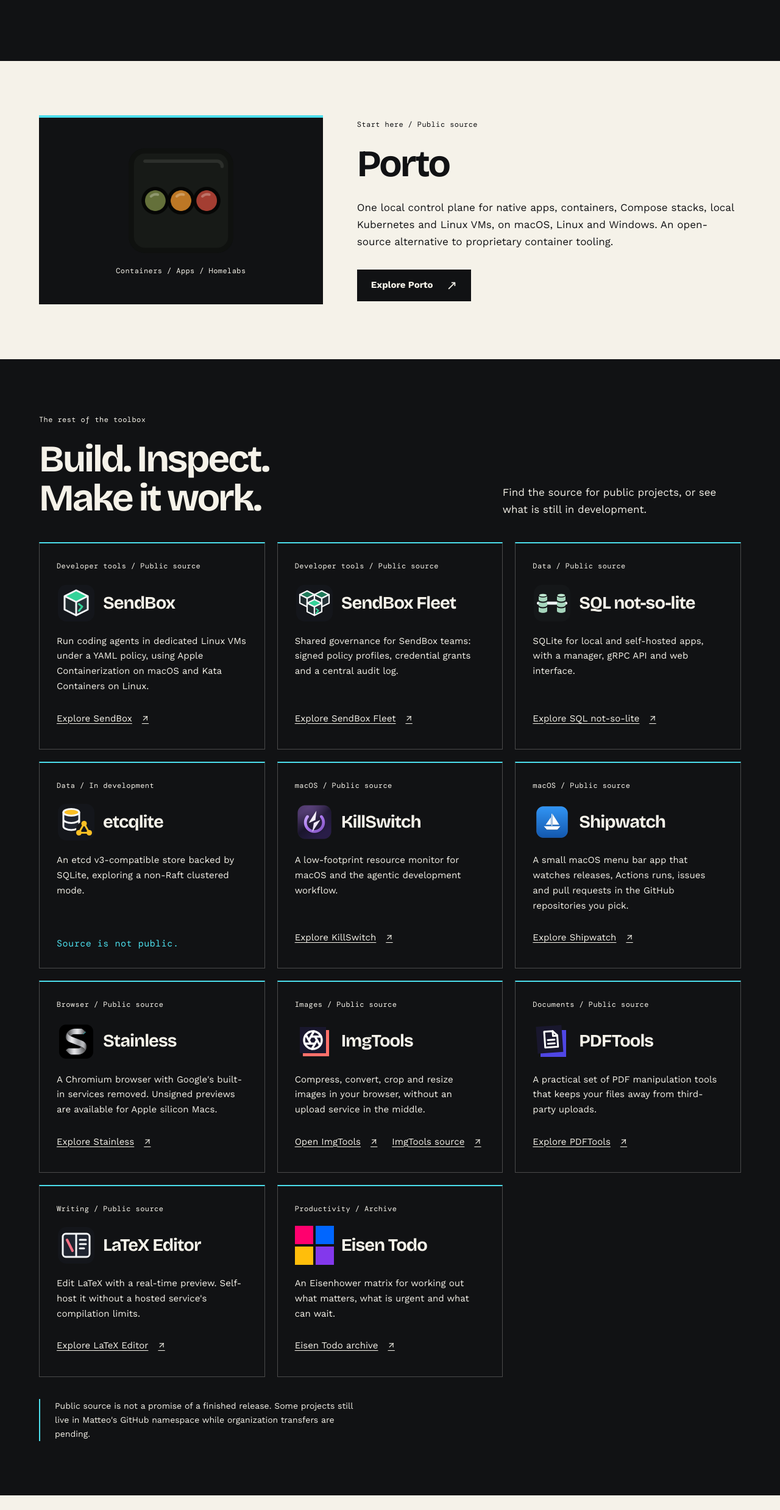
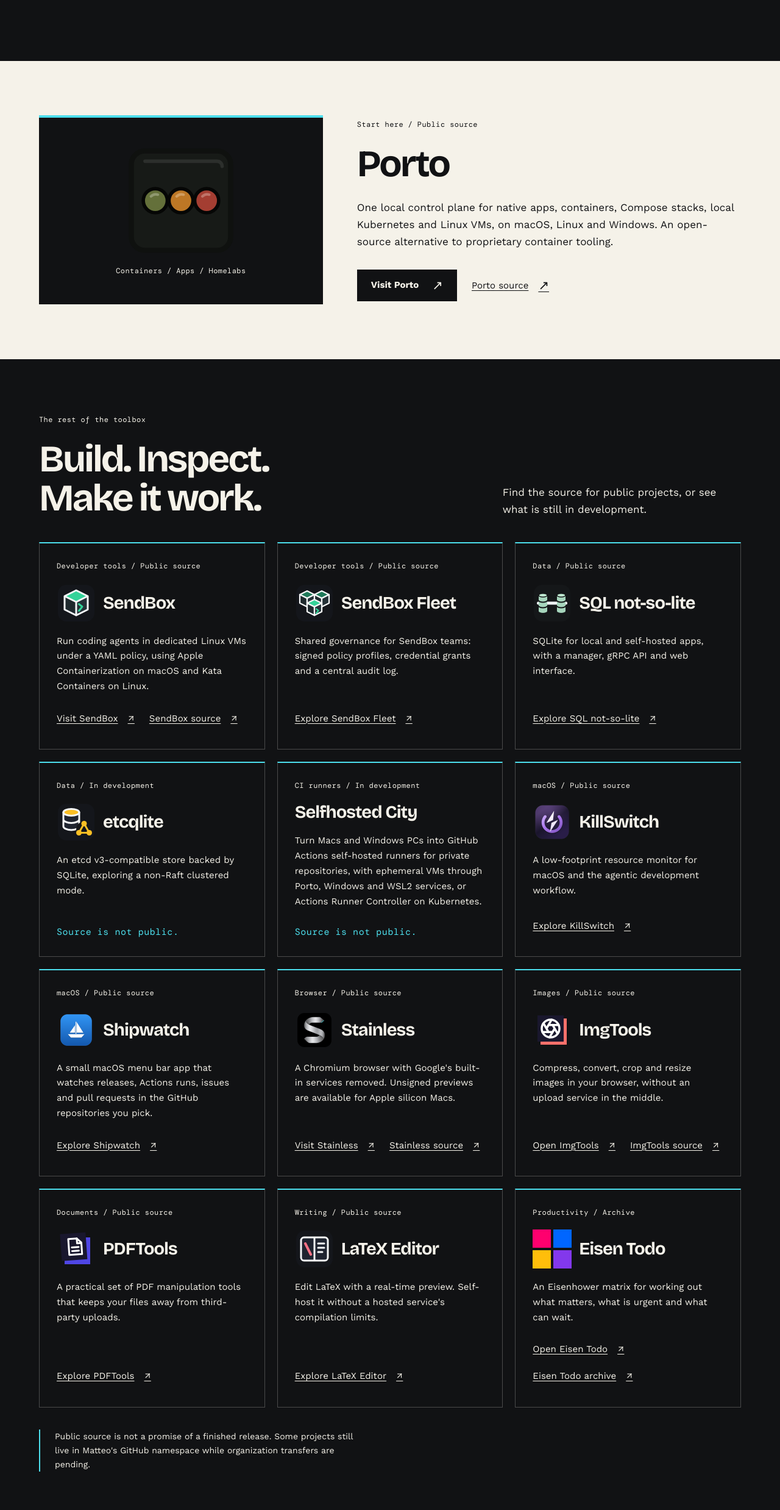
Before and after one commit to synctune-open/open.synctune.it, a plain HTML site: page index.html in a window 1280 px wide. Shown: the part 668-3144 px from the top of the page at 61% size. Drawn offline with Linux system fonts and the light colour scheme.

Commit message:
Link Porto, SendBox and Stainless at their new homes
Use the porto-containers, sendbox-dev and stainless-browser repositories,
link the new project websites first, and add Selfhosted City and the live
Eisen Todo app. Switch Porto to the vector mark from its default branch and
update provenance.

```diff
--- a/index.html
+++ b/index.html
@@ -40,24 +40,25 @@
     </section>
     <section id="projects" class="section light" aria-labelledby="porto-title">
       <div class="feature wrap">
-        <div class="feature-art" aria-hidden="true"><img src="assets/projects/porto.png" alt="" width="1024" height="1024"><p class="meta">Containers / Apps / Homelabs</p></div>
-        <div class="feature-copy"><p class="eyebrow">Start here / Public source</p><h2 id="porto-title">Porto</h2><p>One local control plane for native apps, containers, Compose stacks, local Kubernetes and Linux VMs, on macOS, Linux and Windows. An open-source alternative to proprietary container tooling.</p><div class="actions"><a class="button" href="https://github.com/mbianchidev/porto">Explore Porto <span class="arrow" aria-hidden="true">&#8599;</span></a></div></div>
+        <div class="feature-art" aria-hidden="true"><img src="assets/projects/porto.svg" alt="" width="64" height="64"><p class="meta">Containers / Apps / Homelabs</p></div>
+        <div class="feature-copy"><p class="eyebrow">Start here / Public source</p><h2 id="porto-title">Porto</h2><p>One local control plane for native apps, containers, Compose stacks, local Kubernetes and Linux VMs, on macOS, Linux and Windows. An open-source alternative to proprietary container tooling.</p><div class="actions"><a class="button" href="https://porto.synctune.it">Visit Porto <span class="arrow" aria-hidden="true">&#8599;</span></a><a class="text-link" href="https://github.com/porto-containers/porto">Porto source <span class="arrow" aria-hidden="true">&#8599;</span></a></div></div>
       </div>
     </section>
     <section class="section wrap" aria-labelledby="tools-title">
       <div class="section-heading"><div><p class="eyebrow">The rest of the toolbox</p><h2 id="tools-title">Build. Inspect.<br>Make it work.</h2></div><p>Find the source for public projects, or see what is still in development.</p></div>
       <div class="cards">
-        <article class="card"><p class="meta">Developer tools / Public source</p><div class="project-title"><img src="assets/projects/sendbox.svg" alt="" width="64" height="64" loading="lazy"><h3>SendBox</h3></div><p>Run coding agents in dedicated Linux VMs under a YAML policy, using Apple Containerization on macOS and Kata Containers on Linux.</p><a class="text-link" href="https://github.com/mbianchidev/sendbox">Explore SendBox <span aria-hidden="true">&#8599;</span></a></article>
-        <article class="card"><p class="meta">Developer tools / Public source</p><div class="project-title"><img src="assets/projects/sendbox-fleet.svg" alt="" width="64" height="64" loading="lazy"><h3>SendBox Fleet</h3></div><p>Shared governance for SendBox teams: signed policy profiles, credential grants and a central audit log.</p><a class="text-link" href="https://github.com/mbianchidev/sendbox-fleet">Explore SendBox Fleet <span aria-hidden="true">&#8599;</span></a></article>
+        <article class="card"><p class="meta">Developer tools / Public source</p><div class="project-title"><img src="assets/projects/sendbox.svg" alt="" width="64" height="64" loading="lazy"><h3>SendBox</h3></div><p>Run coding agents in dedicated Linux VMs under a YAML policy, using Apple Containerization on macOS and Kata Containers on Linux.</p><div class="card-links"><a class="text-link" href="https://sendbox.synctune.it">Visit SendBox <span aria-hidden="true">&#8599;</span></a><a class="text-link" href="https://github.com/sendbox-dev/sendbox">SendBox source <span aria-hidden="true">&#8599;</span></a></div></article>
+        <article class="card"><p class="meta">Developer tools / Public source</p><div class="project-title"><img src="assets/projects/sendbox-fleet.svg" alt="" width="64" height="64" loading="lazy"><h3>SendBox Fleet</h3></div><p>Shared governance for SendBox teams: signed policy profiles, credential grants and a central audit log.</p><a class="text-link" href="https://github.com/sendbox-dev/sendbox-fleet">Explore SendBox Fleet <span aria-hidden="true">&#8599;</span></a></article>
         <article class="card"><p class="meta">Data / Public source</p><div class="project-title"><img src="assets/projects/sql-not-so-lite.svg" alt="" width="64" height="64" loading="lazy"><h3>SQL not-so-lite</h3></div><p>SQLite for local and self-hosted apps, with a manager, gRPC API and web interface.</p><a class="text-link" href="https://github.com/mbianchidev/sql-not-so-lite">Explore SQL not-so-lite <span aria-hidden="true">&#8599;</span></a></article>
         <article class="card"><p class="meta">Data / In development</p><div class="project-title"><img src="assets/projects/etcqlite.svg" alt="" width="64" height="64" loading="lazy"><h3>etcqlite</h3></div><p>An etcd v3-compatible store backed by SQLite, exploring a non-Raft clustered mode.</p><p class="availability">Source is not public.</p></article>
+        <article class="card"><p class="meta">CI runners / In development</p><h3>Selfhosted City</h3><p>Turn Macs and Windows PCs into GitHub Actions self-hosted runners for private repositories, with ephemeral VMs through Porto, Windows and WSL2 services, or Actions Runner Controller on Kubernetes.</p><p class="availability">Source is not public.</p></article>
         <article class="card"><p class="meta">macOS / Public source</p><div class="project-title"><img src="assets/projects/kill-switch.png" alt="" width="256" height="256" loading="lazy"><h3>KillSwitch</h3></div><p>A low-footprint resource monitor for macOS and the agentic development workflow.</p><a class="text-link" href="https://github.com/mbianchidev/kill-switch">Explore KillSwitch <span aria-hidden="true">&#8599;</span></a></article>
         <article class="card"><p class="meta">macOS / Public source</p><div class="project-title"><img src="assets/projects/shipwatch.png" alt="" width="256" height="256" loading="lazy"><h3>Shipwatch</h3></div><p>A small macOS menu bar app that watches releases, Actions runs, issues and pull requests in the GitHub repositories you pick.</p><a class="text-link" href="https://github.com/mbianchidev/shipwatch">Explore Shipwatch <span aria-hidden="true">&#8599;</span></a></article>
-        <article class="card"><p class="meta">Browser / Public source</p><div class="project-title"><img src="assets/projects/stainless.png" alt="" width="256" height="256" loading="lazy"><h3>Stainless</h3></div><p>A Chromium browser with Google's built-in services removed. Unsigned previews are available for Apple silicon Macs.</p><a class="text-link" href="https://github.com/mbianchidev/stainless">Explore Stainless <span aria-hidden="true">&#8599;</span></a></article>
+        <article class="card"><p class="meta">Browser / Public source</p><div class="project-title"><img src="assets/projects/stainless.png" alt="" width="256" height="256" loading="lazy"><h3>Stainless</h3></div><p>A Chromium browser with Google's built-in services removed. Unsigned previews are available for Apple silicon Macs.</p><div class="card-links"><a class="text-link" href="https://stainless.synctune.it">Visit Stainless <span aria-hidden="true">&#8599;</span></a><a class="text-link" href="https://github.com/stainless-browser/stainless">Stainless source <span aria-hidden="true">&#8599;</span></a></div></article>
         <article class="card"><p class="meta">Images / Public source</p><div class="project-title"><img src="assets/projects/img-tools.svg" alt="" width="64" height="64" loading="lazy"><h3>ImgTools</h3></div><p>Compress, convert, crop and resize images in your browser, without an upload service in the middle.</p><div class="card-links"><a class="text-link" href="https://img-tools.mbianchi.dev/">Open ImgTools <span aria-hidden="true">&#8599;</span></a><a class="text-link" href="https://github.com/mbianchidev/img-tools">ImgTools source <span aria-hidden="true">&#8599;</span></a></div></article>
         <article class="card"><p class="meta">Documents / Public source</p><div class="project-title"><img src="assets/projects/pdf-tools.svg" alt="" width="64" height="64" loading="lazy"><h3>PDFTools</h3></div><p>A practical set of PDF manipulation tools that keeps your files away from third-party uploads.</p><a class="text-link" href="https://github.com/mbianchidev/pdf-tools">Explore PDFTools <span aria-hidden="true">&#8599;</span></a></article>
         <article class="card"><p class="meta">Writing / Public source</p><div class="project-title"><img src="assets/projects/latex-editor.svg" alt="" width="64" height="64" loading="lazy"><h3>LaTeX Editor</h3></div><p>Edit LaTeX with a real-time preview. Self-host it without a hosted service's compilation limits.</p><a class="text-link" href="https://github.com/mbianchidev/latex-editor">Explore LaTeX Editor <span aria-hidden="true">&#8599;</span></a></article>
-        <article class="card"><p class="meta">Productivity / Archive</p><div class="project-title"><img src="assets/projects/eisen-todo.svg" alt="" width="32" height="32" loading="lazy"><h3>Eisen Todo</h3></div><p>An Eisenhower matrix for working out what matters, what is urgent and what can wait.</p><a class="text-link" href="https://github.com/mbianchidev/eisen-todo">Eisen Todo archive <span aria-hidden="true">&#8599;</span></a></article>
+        <article class="card"><p class="meta">Productivity / Archive</p><div class="project-title"><img src="assets/projects/eisen-todo.svg" alt="" width="32" height="32" loading="lazy"><h3>Eisen Todo</h3></div><p>An Eisenhower matrix for working out what matters, what is urgent and what can wait.</p><div class="card-links"><a class="text-link" href="https://mbianchidev.github.io/eisen-todo/">Open Eisen Todo <span aria-hidden="true">&#8599;</span></a><a class="text-link" href="https://github.com/mbianchidev/eisen-todo">Eisen Todo archive <span aria-hidden="true">&#8599;</span></a></div></article>
       </div>
       <p class="note">Public source is not a promise of a finished release. Some projects still live in Matteo's GitHub namespace while organization transfers are pending.</p>
     </section>
```
Also changed, not shown: assets/projects/provenance.json (+8 -8 lines), assets/projects/porto.png (deleted), assets/projects/porto.svg (added), 1 other file.
